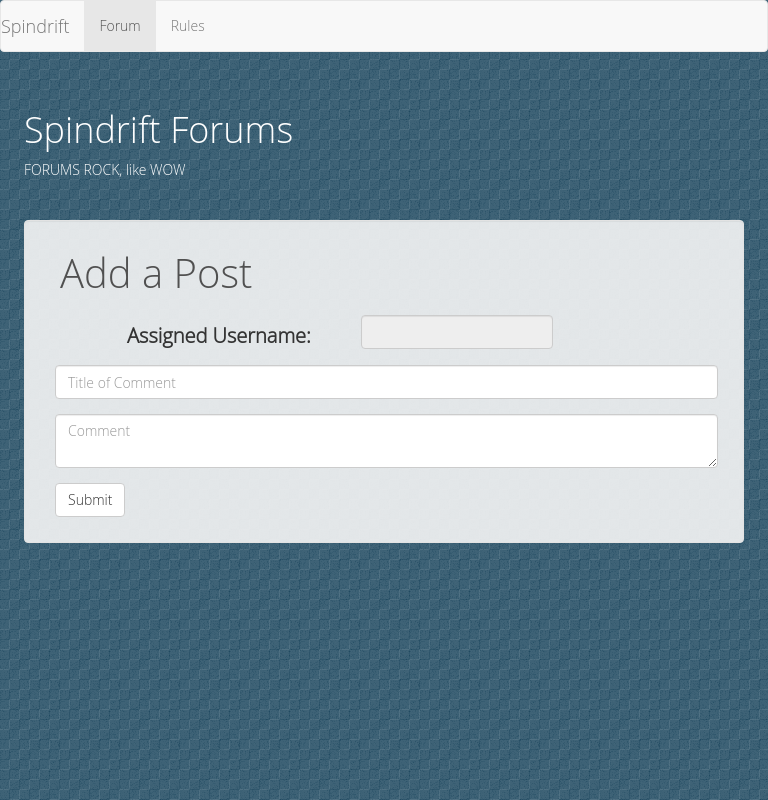
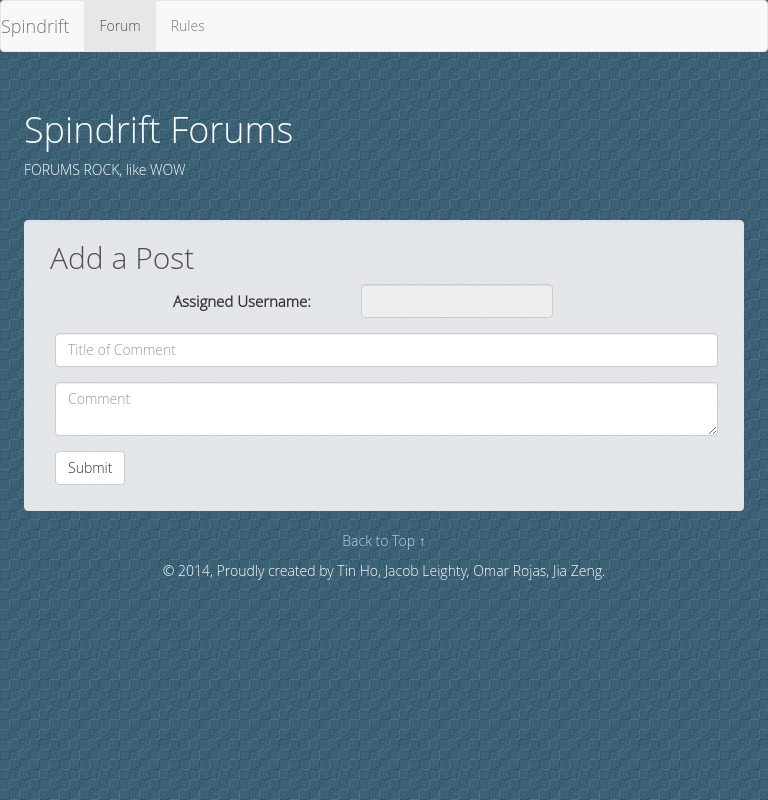
Before and after one commit to omar2112/343final, a plain HTML site: page index.html in a window 768 px wide. Drawn offline with nearby package versions, Linux system fonts and the light colour scheme; no server answers.

Commit message:
FINISHED!!!

```diff
--- a/css/main.css
+++ b/css/main.css
@@ -65,8 +65,11 @@ main {
     background-color: rgba(245,245,245,.65);
 	width:94%;
 	margin-bottom: 10px;
+}
 
-
+a:link,
+a:visited {
+	color: #ADD8E6;
 }
 /*
 rating {
@@ -76,7 +79,6 @@ rating {
 
 
 h2 {
-	margin-left: 10px;
 	margin-bottom: 20px;
 	font-size: 40px;
 	font-weight: 200;
@@ -203,6 +205,7 @@ h2 {
     margin: 0px;
     color: rgb(214,67,67);
     font-size:15px;
+	font-weight: 700;
 }
 
 #name {
@@ -232,16 +235,34 @@ h2 {
     color: rgb(214,67,67);
 }
 
-@media (min-width: 768px) and (max-width: 991px) {
-	.h2 {
-		font-size: 20px;
-	}
+footer {
+	text-align: center;
+	color: #FFFFFF;
+}
+
+@media (max-width: 768px) {
 	.container-fluid {
 		padding: 0;
 	}
 
-	.post.scores.commentScore {
-		font-size: 10px;
+	h2 {
+		font-size: 30px;
+		margin-bottom: 10px;
+		margin-top: 10px;
+	}
+
+	.post h3 {
+		font-size: 20px;
+	}
+
+	label {
+		font-size: 15px;
+	}
+
+
+
+	.post .scores .commentScore {
+		font-size: 15px;
 		padding: 7px;
 		min-width: 35px;
 	}
--- a/index.html
+++ b/index.html
@@ -6,6 +6,7 @@
         <title>Spindrift</title>
         <link rel="stylesheet" href="https://maxcdn.bootstrapcdn.com/bootstrap/3.2.0/css/bootstrap.min.css">
         <link rel="stylesheet" href="css/main.css">
+        <link rel="icon" href="img/icon.png">
     </head>
 
     <body>
@@ -17,13 +18,12 @@
                 </div>
 
                 <!-- Collect the nav links, forms, and other content for toggling -->
-                <div class="collapse navbar-collapse" id="bs-example-navbar-collapse-1">
+                <!--<div class="collapse navbar-collapse" id="bs-example-navbar-collapse-1">-->
                     <ul class="nav navbar-nav">
                         <li class="active"><a href="index.html">Forum<span class="sr-only">(current)</span></a></li>
                         <li><a href="rules.html">Rules</a></li>
                     </ul>
-
-                </div><!-- /.navbar-collapse -->
+                <!--</div>&lt;!&ndash; /.navbar-collapse &ndash;&gt;-->
             </div><!-- /.container-fluid -->
         </nav>
         <main class="container" ng-app="CommentApp" ng-controller="AjaxController">
@@ -105,8 +105,11 @@
                                     ng-click="addReply(comment) pull-right"> Reply </button>
                         </div>
                     </form>
-
             </div>
+            <footer>
+                <p><a href="#top">Back to Top &uarr;</a></p>
+                <p>&copy; 2014, Proudly created by Tin Ho, Jacob Leighty, Omar Rojas, Jia Zeng.</p>
+            </footer>
         </main>
 
         <script src="https://code.jquery.com/jquery-2.1.1.min.js"></script>
```
Also changed, not shown: img/icon.png (added).
